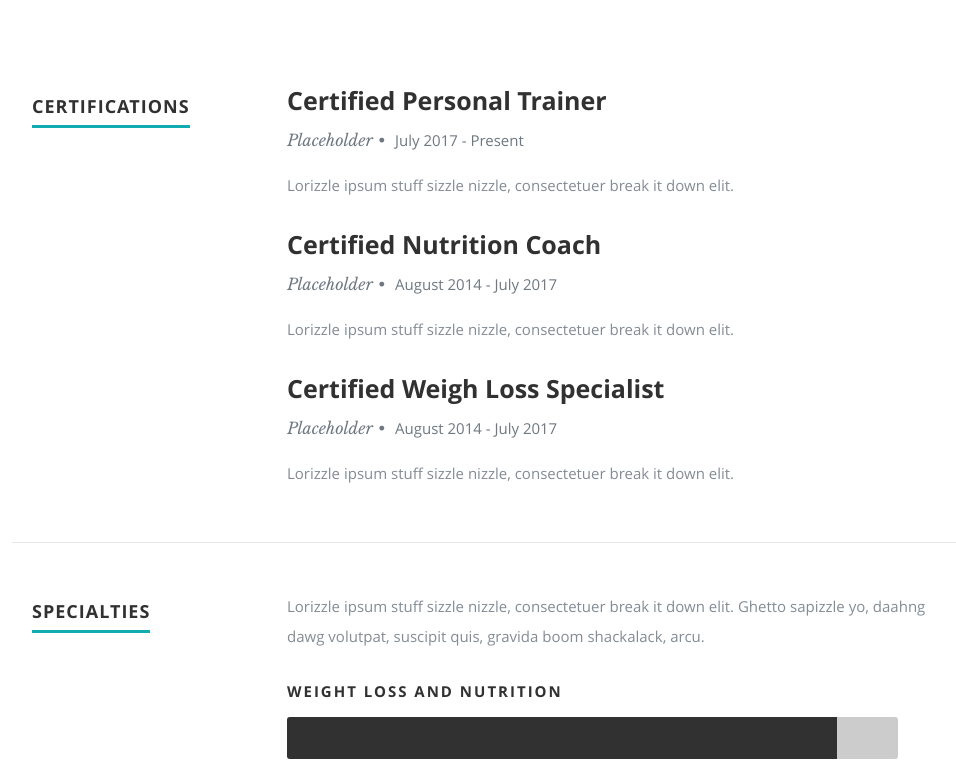
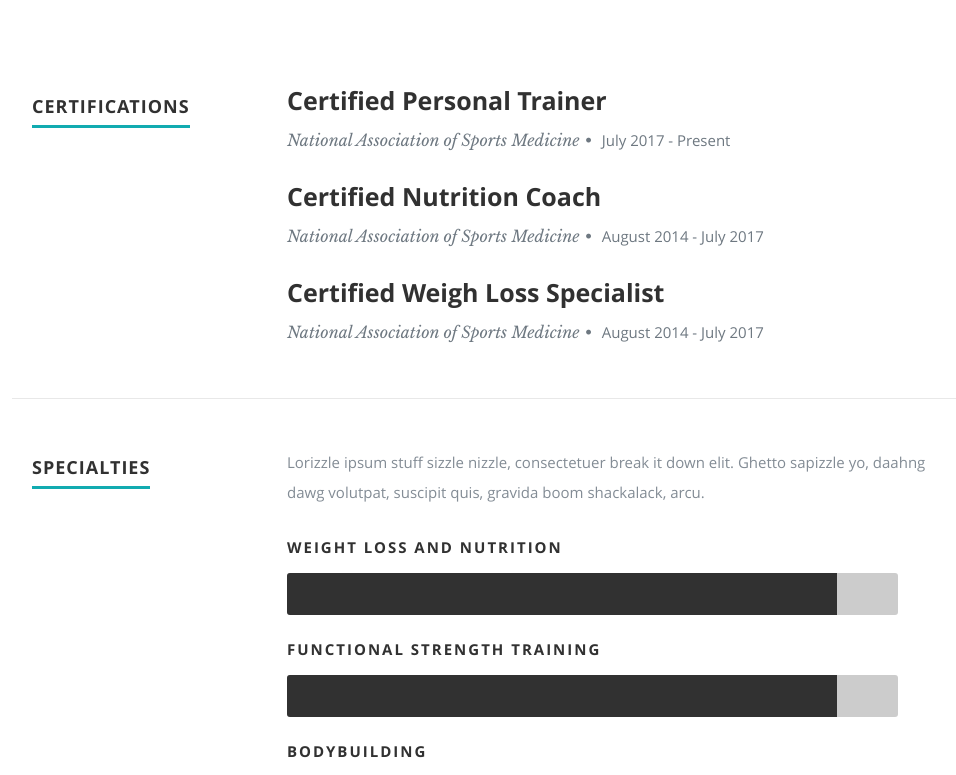
Before and after one commit to peteawalk/adamguerrero_training, a React (Create React App) app: page / in a window 1280 px wide. Shown: the part 1500-2275 px from the top of the page, without its empty margins (118-1074 px from the left). Built offline with nearby package versions, Linux system fonts and the light colour scheme.

Commit message:
updated anchor tags to open new tab

```diff
--- a/public/resumeData.json
+++ b/public/resumeData.json
@@ -39,21 +39,21 @@
     "work":[
       {
         "company":"Certified Personal Trainer",
-        "title":"Placeholder",
+        "title":"National Association of Sports Medicine",
         "years":"July 2017 - Present",
-        "description":"Lorizzle ipsum stuff sizzle nizzle, consectetuer break it down elit."
+        "description":""
       },
       {
         "company":"Certified Nutrition Coach",
-        "title":"Placeholder",
+        "title":"National Association of Sports Medicine",
         "years":"August 2014 - July 2017",
-        "description":"Lorizzle ipsum stuff sizzle nizzle, consectetuer break it down elit."
+        "description":""
       },
       {
         "company":"Certified Weigh Loss Specialist",
-        "title":"Placeholder",
+        "title":"National Association of Sports Medicine",
         "years":"August 2014 - July 2017",
-        "description":"Lorizzle ipsum stuff sizzle nizzle, consectetuer break it down elit."
+        "description":""
       }
     ],
     "education":[
@@ -61,7 +61,7 @@
         "school":"Placeholder",
         "degree":"Placeholder Certification",
         "graduated":"November 2019",
-        "description":"Learned MVC paradigm, gLorizzle ipsum stuff sizzle nizzle, consectetuer break it down elit. And much more."
+        "description":"Lorizzle ipsum stuff sizzle nizzle, consectetuer break it down elit. And much more."
       }
     ],
     "skills":[
--- a/src/Components/Footer.js
+++ b/src/Components/Footer.js
@@ -5,7 +5,7 @@ class Footer extends Component {
 
     if(this.props.data){
       var networks= this.props.data.social.map(function(network){
-        return <li key={network.name}><a href={network.url}><i className={network.className}></i></a></li>
+        return <li key={network.name}><a href={network.url} target="_blank"><i className={network.className}></i></a></li>
       })
     }
 
--- a/src/Components/Header.js
+++ b/src/Components/Header.js
@@ -9,7 +9,7 @@ class Header extends Component {
       var description= this.props.data.description;
       var city= this.props.data.address.city;
       var networks= this.props.data.social.map(function(network){
-        return <li key={network.name}><a href={network.url}><i className={network.className}></i></a></li>
+        return <li key={network.name}><a href={network.url} target="_blank"><i className={network.className}></i></a></li>
       })
     }
 
```
